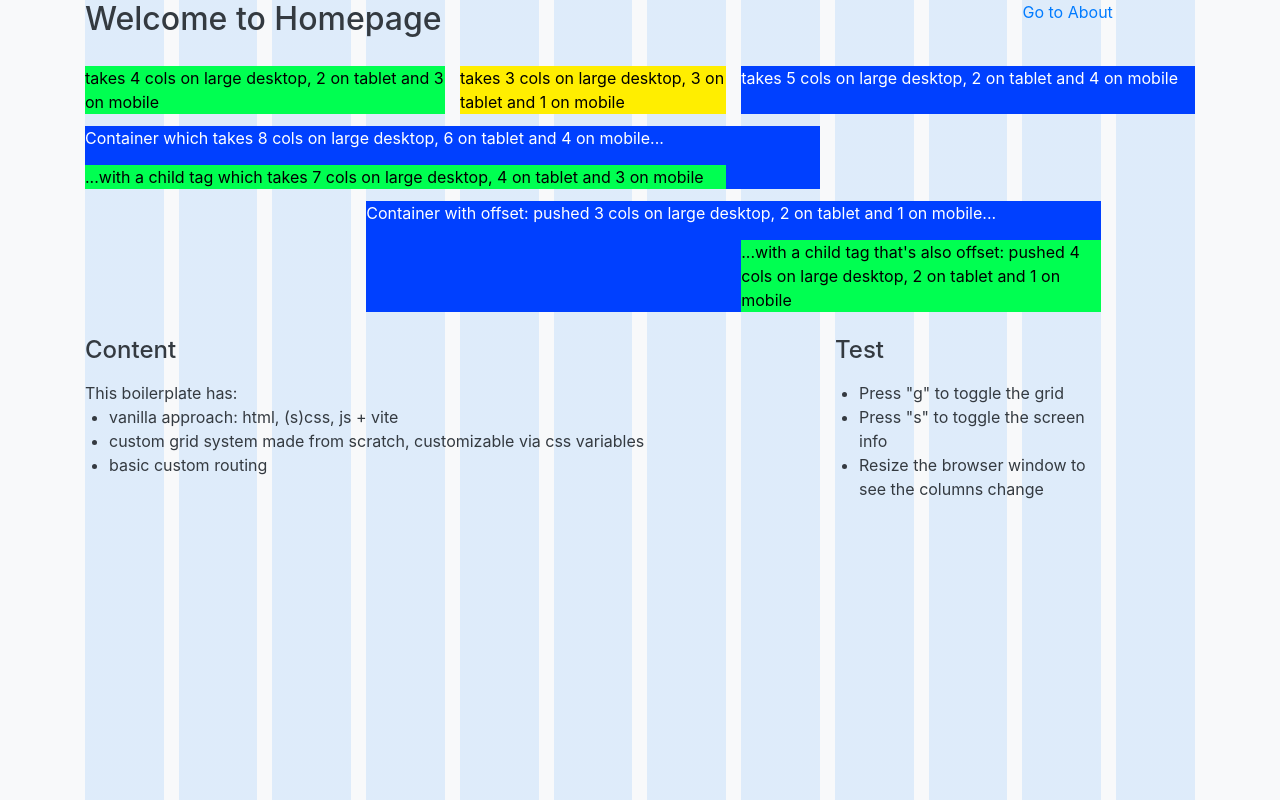
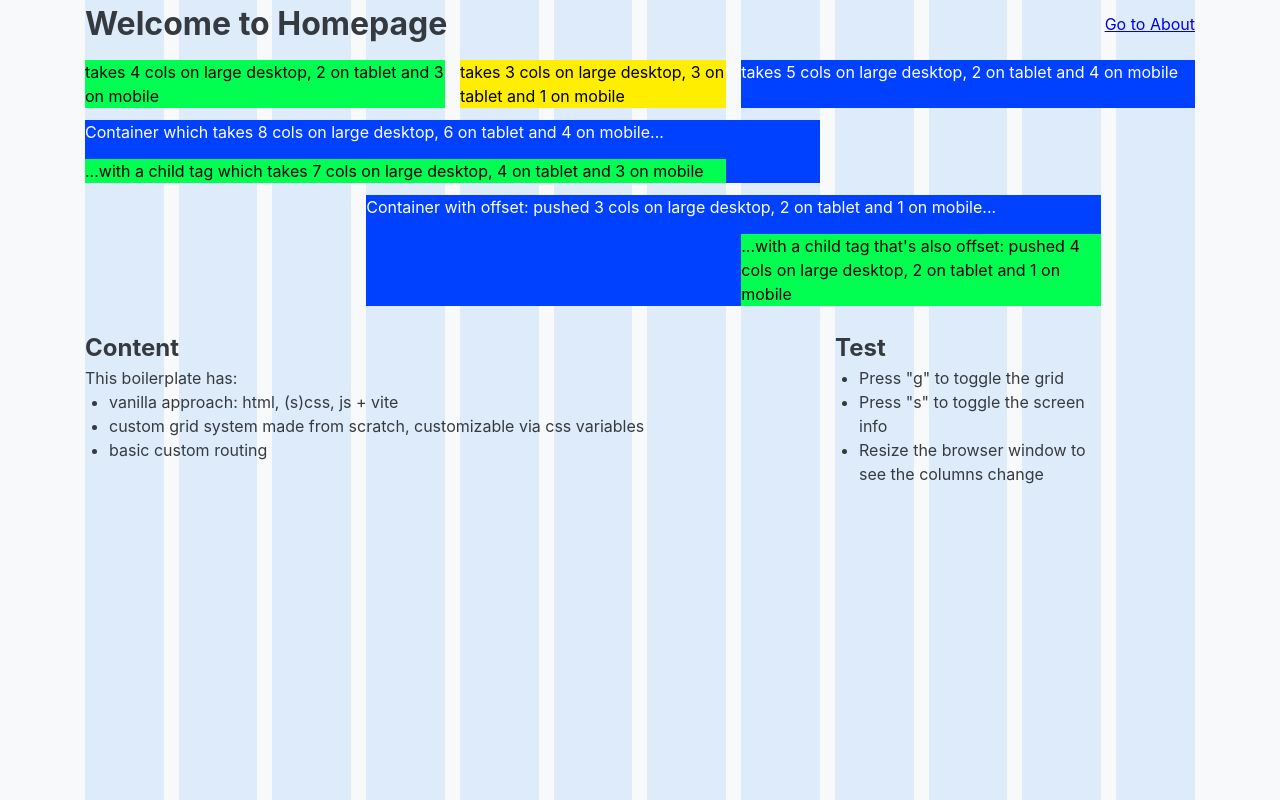
Before and after one commit to YassineGallaoui/fe-simple-boilerplate, a website built with Vite: page index.html in a window 1280 px wide. Built offline with nearby package versions, Linux system fonts and the light colour scheme.

Commit message:
enhance index.html link styling for better alignment; update SCSS imports and remove unused typography styles for cleaner code

```diff
--- a/index.html
+++ b/index.html
@@ -12,7 +12,8 @@
   <main class="container">
     <div class="row">
       <h1 class="col-10 col-sm-4 col-md-6 col-lg-10">Welcome to Homepage</h1>
-      <a class="col-2 col-sm-4 col-md-2 col-lg-2" href="./page2.html">Go to About</a>
+      <a class="col-2 col-sm-4 col-md-2 col-lg-2" href="./page2.html" style="align-self: center; text-align: right;">Go
+        to About</a>
     </div>
 
 
--- a/src/styles/main.scss
+++ b/src/styles/main.scss
@@ -4,9 +4,3 @@
 @use './utils/stats';
 @use './utils/text';
 @use './utils/spacing';
-
-* {
-    margin: 0;
-    padding: 0;
-    box-sizing: border-box;
-}
--- a/src/styles/utils/_base.scss
+++ b/src/styles/utils/_base.scss
@@ -22,31 +22,6 @@ body {
   background-color: $background-color;
 }
 
-// Typography
-h1,
-h2,
-h3,
-h4,
-h5,
-h6 {
-  margin-bottom: $spacing-unit * 2;
-  font-weight: 500;
-  line-height: 1.2;
-}
-
-p {
-  margin-bottom: $spacing-unit * 2;
-}
-
-a {
-  color: $primary-color;
-  text-decoration: none;
-
-  &:hover {
-    text-decoration: underline;
-  }
-}
-
 // Lists
 ul,
 ol {
```
